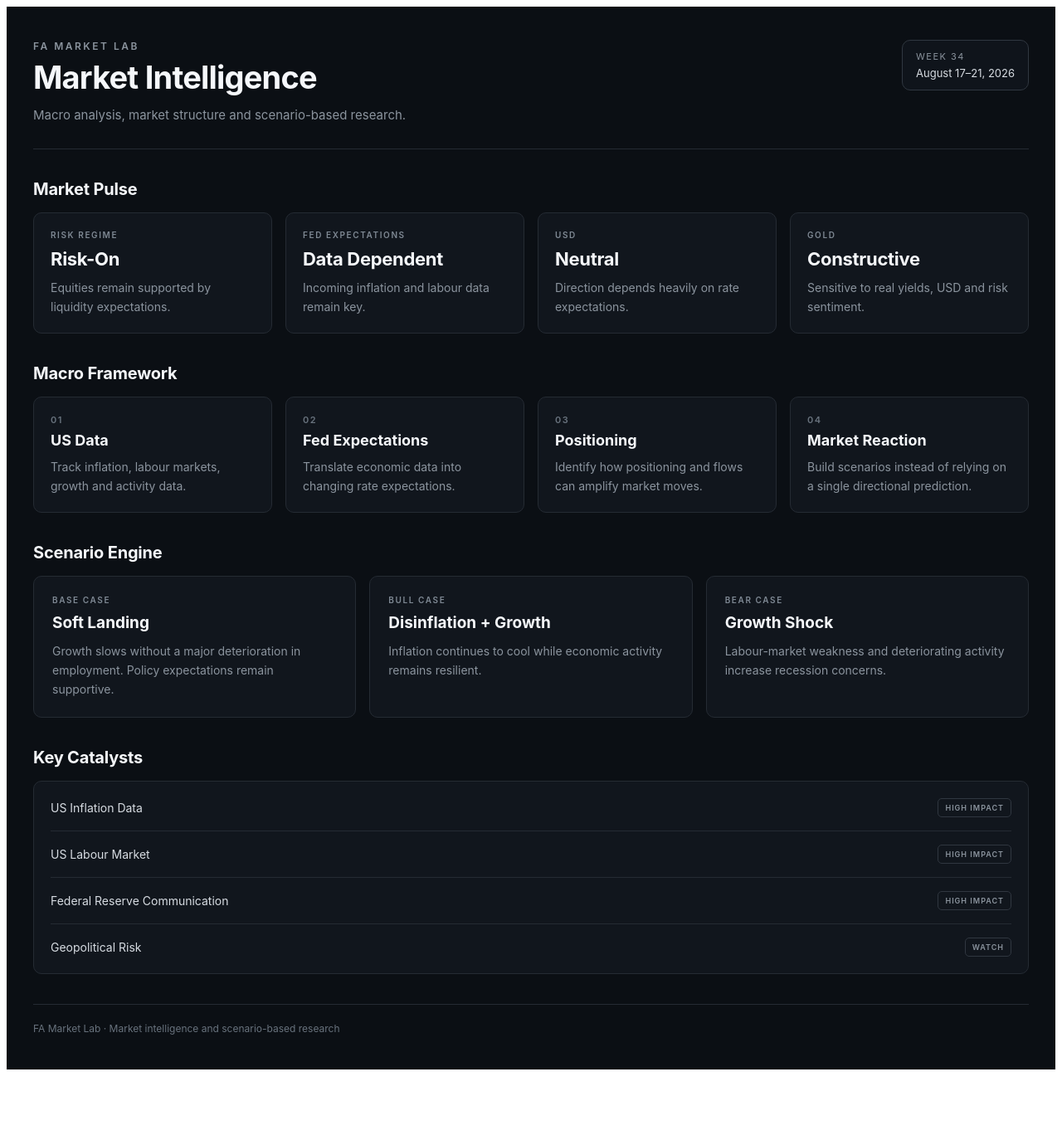
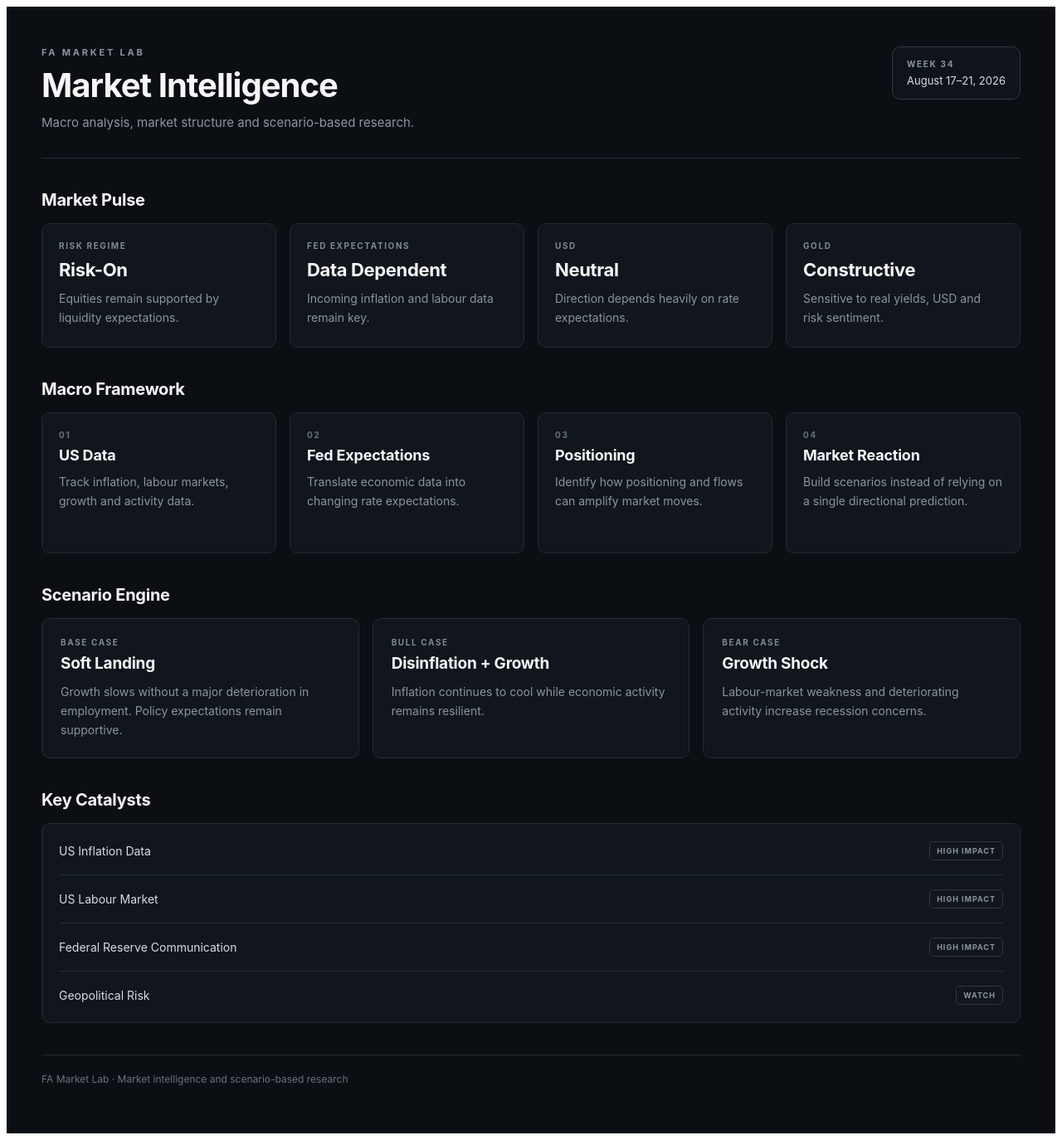
Before and after one commit to davidrogers2326-code/fa-market-lab, a Next.js app: page / in a window 1280 px wide. Shown: the whole page at 83% size. Before the commit the page ends 1297 px from the top, so only its background shows below. Built offline with nearby package versions, Linux system fonts and the light colour scheme.

Commit message:
Update page.tsx

```diff
--- a/app/page.tsx
+++ b/app/page.tsx
@@ -103,10 +103,8 @@ export default function Home() {
             ===================================================== */}
 
         <header style={headerStyle}>
-          <div style={headerLeftStyle}>
-            <div style={eyebrowStyle}>
-              FA MARKET LAB
-            </div>
+          <div style={headerContentStyle}>
+            <div style={eyebrowStyle}>FA MARKET LAB</div>
 
             <h1 style={titleStyle}>
               Market Intelligence
@@ -140,7 +138,7 @@ export default function Home() {
             {marketWeek.pulse.map((item) => (
               <div
                 key={item.label}
-                style={cardStyle}
+                style={pulseCardStyle}
               >
                 <div style={labelStyle}>
                   {item.label}
@@ -170,7 +168,7 @@ export default function Home() {
             {marketWeek.framework.map((item) => (
               <div
                 key={item.number}
-                style={cardStyle}
+                style={frameworkCardStyle}
               >
                 <div style={numberStyle}>
                   {item.number}
@@ -202,7 +200,7 @@ export default function Home() {
                 key={scenario.label}
                 style={scenarioStyle}
               >
-                <div style={labelStyle}>
+                <div style={scenarioLabelStyle}>
                   {scenario.label}
                 </div>
 
@@ -226,25 +224,25 @@ export default function Home() {
         <section style={sectionStyle}>
           <SectionTitle title="Key Catalysts" />
 
-          <div style={catalystCardStyle}>
+          <div style={catalystListStyle}>
             {marketWeek.catalysts.map((catalyst, index) => (
               <div
                 key={catalyst.name}
                 style={{
-                  ...catalystStyle,
+                  ...catalystRowStyle,
                   borderBottom:
                     index === marketWeek.catalysts.length - 1
                       ? "none"
                       : "1px solid #252b33",
                 }}
               >
-                <span style={catalystNameStyle}>
+                <div style={catalystNameStyle}>
                   {catalyst.name}
-                </span>
+                </div>
 
-                <span style={tagStyle}>
+                <div style={tagStyle}>
                   {catalyst.tag}
-                </span>
+                </div>
               </div>
             ))}
           </div>
@@ -289,13 +287,18 @@ const pageStyle = {
   color: "#f5f7fa",
   fontFamily:
     "Inter, ui-sans-serif, system-ui, -apple-system, BlinkMacSystemFont, 'Segoe UI', sans-serif",
-  padding: "40px 24px",
+  padding: "48px 24px 56px",
   boxSizing: "border-box" as const,
 };
 
+
+/* =========================================================
+   MAIN CONTAINER
+   ========================================================= */
+
 const containerStyle = {
   width: "100%",
-  maxWidth: "1200px",
+  maxWidth: "1180px",
   margin: "0 auto",
 };
 
@@ -308,31 +311,31 @@ const headerStyle = {
   display: "flex",
   justifyContent: "space-between",
   alignItems: "flex-start",
-  gap: "24px",
+  gap: "32px",
   borderBottom: "1px solid #252b33",
-  paddingBottom: "28px",
-  marginBottom: "36px",
+  paddingBottom: "30px",
+  marginBottom: "38px",
   flexWrap: "wrap" as const,
 };
 
-const headerLeftStyle = {
-  minWidth: 0,
+const headerContentStyle = {
+  flex: "1 1 500px",
 };
 
 const eyebrowStyle = {
-  fontSize: "12px",
+  fontSize: "11px",
   color: "#8b949e",
-  letterSpacing: "2.5px",
-  fontWeight: 600,
-  marginBottom: "10px",
+  letterSpacing: "2.8px",
+  fontWeight: 700,
+  marginBottom: "11px",
 };
 
 const titleStyle = {
-  fontSize: "38px",
-  lineHeight: 1.1,
+  fontSize: "40px",
+  lineHeight: 1.08,
   margin: 0,
   fontWeight: 700,
-  letterSpacing: "-0.8px",
+  letterSpacing: "-1px",
 };
 
 const subtitleStyle = {
@@ -341,22 +344,24 @@ const subtitleStyle = {
   marginBottom: 0,
   fontSize: "15px",
   lineHeight: 1.6,
+  maxWidth: "650px",
 };
 
 const weekBadgeStyle = {
   border: "1px solid #303740",
   borderRadius: "10px",
-  padding: "12px 16px",
-  minWidth: "150px",
+  padding: "14px 17px",
+  minWidth: "155px",
   background: "#0f141b",
   boxSizing: "border-box" as const,
 };
 
 const weekBadgeLabelStyle = {
-  fontSize: "11px",
+  fontSize: "10px",
   color: "#8b949e",
-  letterSpacing: "1.5px",
-  marginBottom: "5px",
+  letterSpacing: "1.7px",
+  fontWeight: 700,
+  marginBottom: "6px",
 };
 
 const weekBadgeDateStyle = {
@@ -370,49 +375,14 @@ const weekBadgeDateStyle = {
    ========================================================= */
 
 const sectionStyle = {
-  marginBottom: "36px",
+  marginBottom: "38px",
 };
 
 const sectionTitleStyle = {
   fontSize: "20px",
   margin: "0 0 16px",
   fontWeight: 650,
-  letterSpacing: "-0.2px",
-};
-
-
-/* =========================================================
-   SHARED CARDS
-   ========================================================= */
-
-const cardStyle = {
-  background: "#11161d",
-  border: "1px solid #252b33",
-  borderRadius: "10px",
-  padding: "20px",
-  boxSizing: "border-box" as const,
-};
-
-const labelStyle = {
-  fontSize: "10px",
-  letterSpacing: "1.6px",
-  color: "#7f8994",
-  fontWeight: 600,
-  marginBottom: "10px",
-};
-
-const valueStyle = {
-  fontSize: "22px",
-  fontWeight: 700,
-  marginBottom: "10px",
-  letterSpacing: "-0.3px",
-};
-
-const mutedStyle = {
-  color: "#8b949e",
-  fontSize: "14px",
-  lineHeight: 1.65,
-  margin: 0,
+  letterSpacing: "-0.25px",
 };
 
 
@@ -427,6 +397,42 @@ const pulseGridStyle = {
   gap: "16px",
 };
 
+const pulseCardStyle = {
+  background: "#11161d",
+  border: "1px solid #252b33",
+  borderRadius: "10px",
+  padding: "20px",
+  minHeight: "150px",
+  boxSizing: "border-box" as const,
+};
+
+const labelStyle = {
+  fontSize: "10px",
+  letterSpacing: "1.6px",
+  color: "#7f8994",
+  fontWeight: 650,
+  marginBottom: "10px",
+};
+
+const valueStyle = {
+  fontSize: "22px",
+  fontWeight: 700,
+  marginBottom: "10px",
+  letterSpacing: "-0.35px",
+};
+
+
+/* =========================================================
+   GENERAL TEXT
+   ========================================================= */
+
+const mutedStyle = {
+  color: "#8b949e",
+  fontSize: "14px",
+  lineHeight: 1.65,
+  margin: 0,
+};
+
 
 /* =========================================================
    MACRO FRAMEWORK
@@ -439,17 +445,27 @@ const frameworkGridStyle = {
   gap: "16px",
 };
 
+const frameworkCardStyle = {
+  background: "#11161d",
+  border: "1px solid #252b33",
+  borderRadius: "10px",
+  padding: "20px",
+  minHeight: "170px",
+  boxSizing: "border-box" as const,
+};
+
 const numberStyle = {
-  fontSize: "11px",
+  fontSize: "10px",
   color: "#69737e",
-  letterSpacing: "1.5px",
-  fontWeight: 600,
+  letterSpacing: "1.7px",
+  fontWeight: 700,
 };
 
 const headingStyle = {
   fontSize: "18px",
-  margin: "7px 0 10px",
+  margin: "8px 0 10px",
   fontWeight: 650,
+  letterSpacing: "-0.2px",
 };
 
 
@@ -469,14 +485,22 @@ const scenarioStyle = {
   border: "1px solid #252b33",
   borderRadius: "10px",
   padding: "22px",
-  minHeight: "155px",
+  minHeight: "165px",
   boxSizing: "border-box" as const,
+};
+
+const scenarioLabelStyle = {
+  fontSize: "10px",
+  color: "#7f8994",
+  letterSpacing: "1.6px",
+  fontWeight: 700,
 };
 
 const scenarioHeadingStyle = {
   fontSize: "19px",
-  margin: "6px 0 11px",
+  margin: "8px 0 11px",
   fontWeight: 650,
+  letterSpacing: "-0.25px",
 };
 
 
@@ -484,7 +508,7 @@ const scenarioHeadingStyle = {
    KEY CATALYSTS
    ========================================================= */
 
-const catalystCardStyle = {
+const catalystListStyle = {
   width: "100%",
   background: "#11161d",
   border: "1px solid #252b33",
@@ -493,13 +517,13 @@ const catalystCardStyle = {
   boxSizing: "border-box" as const,
 };
 
-const catalystStyle = {
+const catalystRowStyle = {
+  width: "100%",
   display: "flex",
   justifyContent: "space-between",
   alignItems: "center",
   gap: "20px",
-  padding: "16px 0",
-  minHeight: "52px",
+  padding: "17px 0",
   boxSizing: "border-box" as const,
 };
 
@@ -512,12 +536,13 @@ const catalystNameStyle = {
 const tagStyle = {
   flexShrink: 0,
   fontSize: "9px",
-  fontWeight: 600,
+  fontWeight: 700,
   letterSpacing: "1px",
   color: "#8b949e",
   border: "1px solid #303740",
   borderRadius: "5px",
   padding: "5px 8px",
+  whiteSpace: "nowrap" as const,
 };
 
 
@@ -528,7 +553,7 @@ const tagStyle = {
 const footerStyle = {
   borderTop: "1px solid #252b33",
   paddingTop: "20px",
-  marginTop: "10px",
+  marginTop: "8px",
   color: "#68727d",
   fontSize: "12px",
   lineHeight: 1.5,
```
